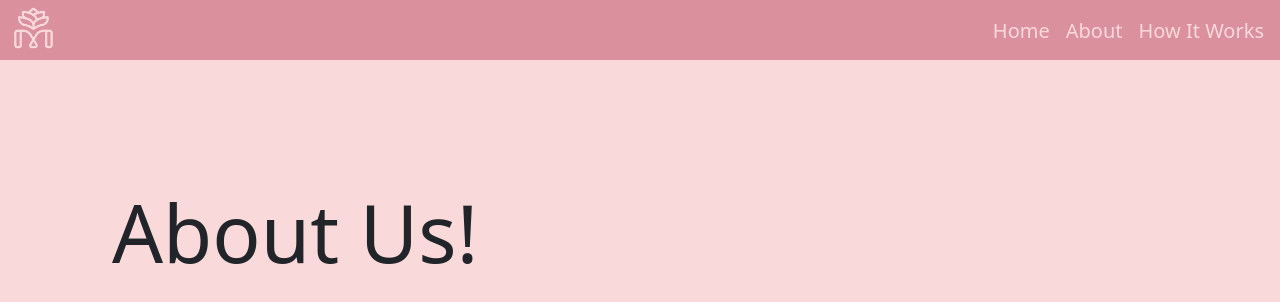
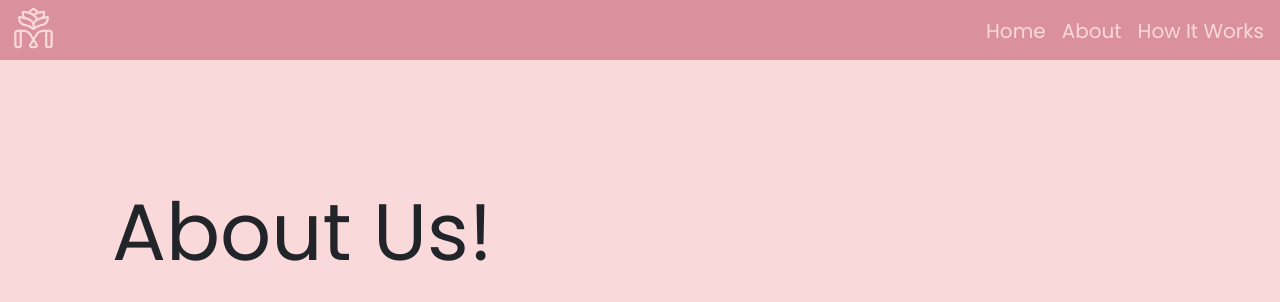
Before and after one commit to izzjuliana/mentHERship, a React (Create React App) app in the folder my-app/: page /about in a window 1280 px wide. Shown: the top 302 px of the page. Built offline with nearby package versions, Linux system fonts and the light colour scheme; no server answers.

Commit message:
font change in nav

```diff
--- a/my-app/src/Components/styles.css
+++ b/my-app/src/Components/styles.css
@@ -32,6 +32,7 @@ body{
     display: flex;
     align-items: center;
     padding: 0rem;
+    font-family: Poppins;
     font-size: 1.25rem;
 }
 
@@ -51,9 +52,11 @@ nav img{
 .home-page{
     background-color: #FAD9DB;
     height: 100vh;
+    font-family: Poppins;
   }
 
 .about-us{
+    font-family: Poppins;
     background-color: #FAD9DB;
     height: 100vh;
     text-align: left;
@@ -62,6 +65,7 @@ nav img{
 }
 
 .how-page{
+    font-family: Poppins;
     background-color: #FAD9DB;
     height: 100vh;
 }
```
